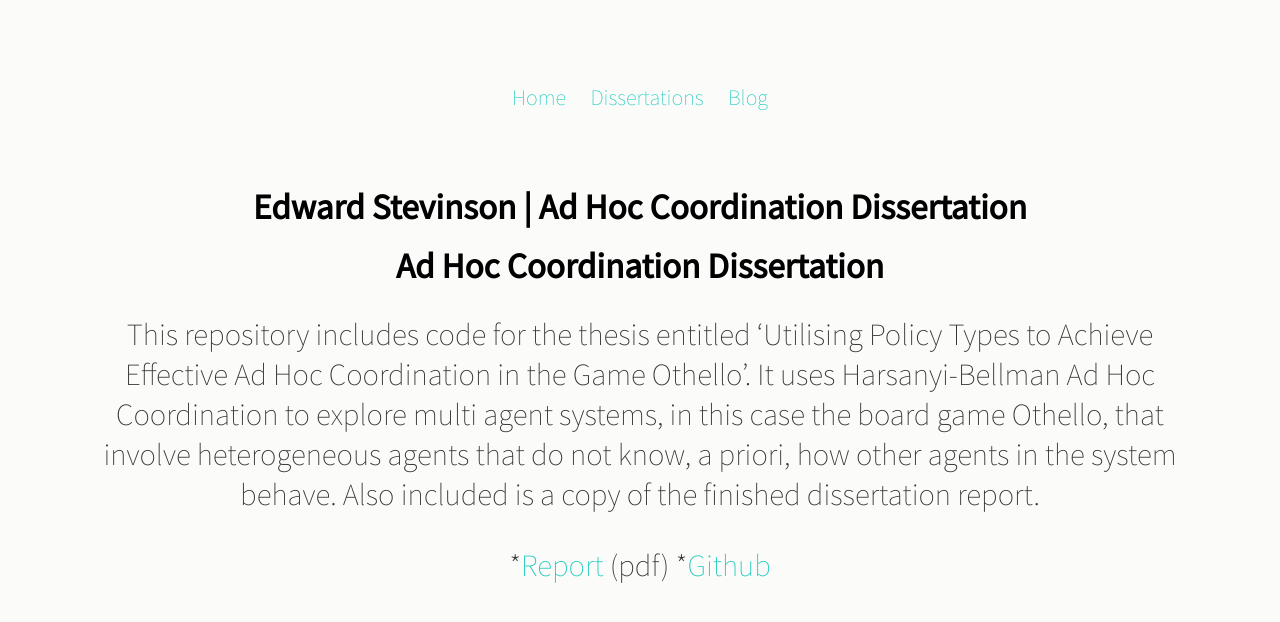
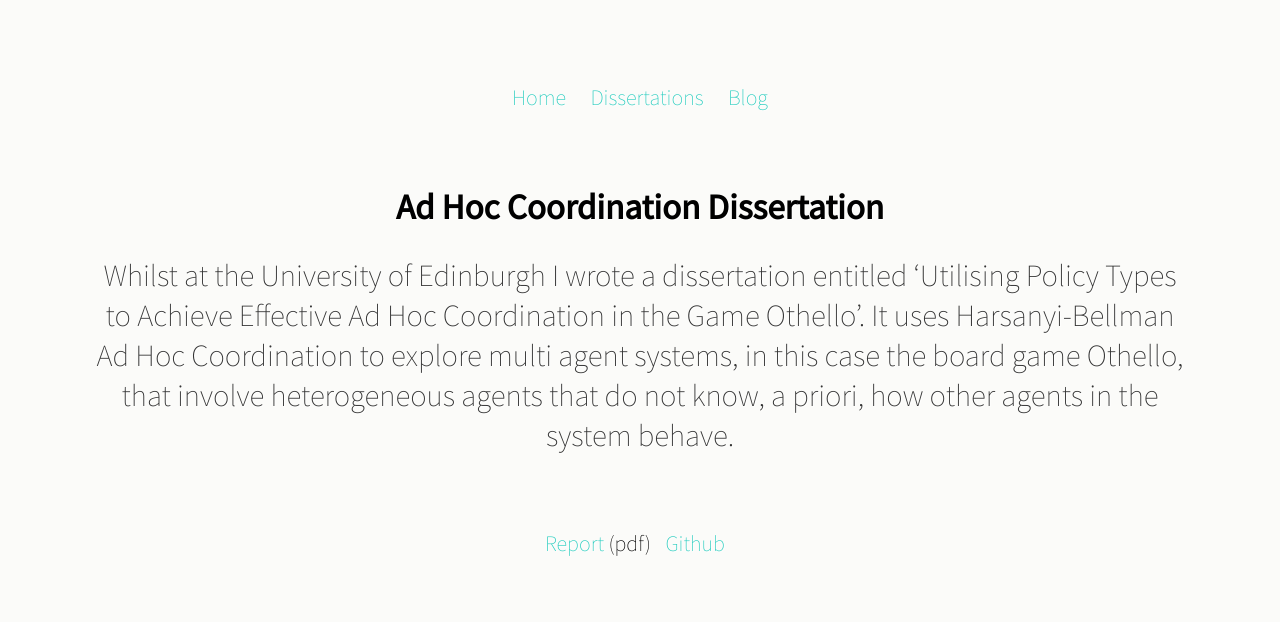
Before and after one commit to Stevinson/stevinson.github.io, a Jekyll site: the page built from work/adhoccoordination.md, in a window 1280 px wide. Shown: the top 622 px of the page. Built offline with Jekyll 4.4.1, drawn with Linux system fonts in a browser that asks for light colours.

Commit message:
Update adhoccoordination.md

```diff
--- a/work/adhoccoordination.md
+++ b/work/adhoccoordination.md
@@ -1,14 +1,10 @@
 ---
 layout: default
-title: Edward Stevinson | Ad Hoc Coordination Dissertation
+title: Ad Hoc Coordination Dissertation
 ---
 
-# Ad Hoc Coordination Dissertation
+Whilst at the University of Edinburgh I wrote a dissertation entitled 'Utilising Policy Types to Achieve Effective Ad Hoc Coordination in the Game Othello'. It uses Harsanyi-Bellman Ad Hoc Coordination to explore multi agent systems, in this case the board game Othello,
+that involve heterogeneous agents that do not know, a priori, how other agents in the system behave.
 
-This repository includes code for the thesis entitled 'Utilising Policy Types to Achieve Effective Ad Hoc Coordination in the
-Game Othello'. It uses Harsanyi-Bellman Ad Hoc Coordination to explore multi agent systems, in this case the board game Othello,
-that involve heterogeneous agents that do not know, a priori, how other agents in the system behave. Also included is a copy of the
-finished dissertation report.
-
-*[Report](assets/adhoc_coord.pdf) (pdf)
-*[Github](https://github.com/Stevinson/HBAdissertation)
+* [Report](assets/adhoc_coord.pdf) (pdf)
+* [Github](https://github.com/Stevinson/HBAdissertation)
```
